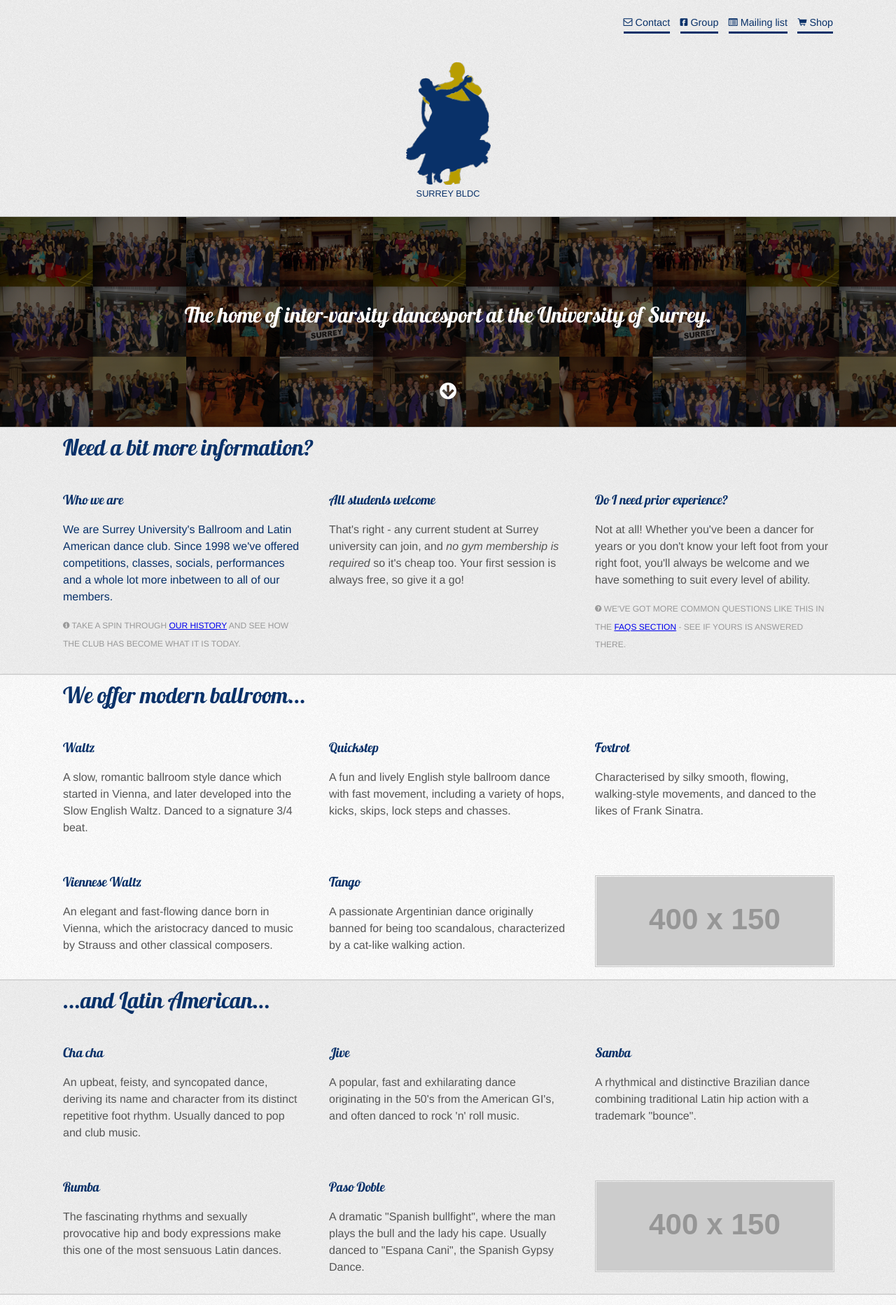
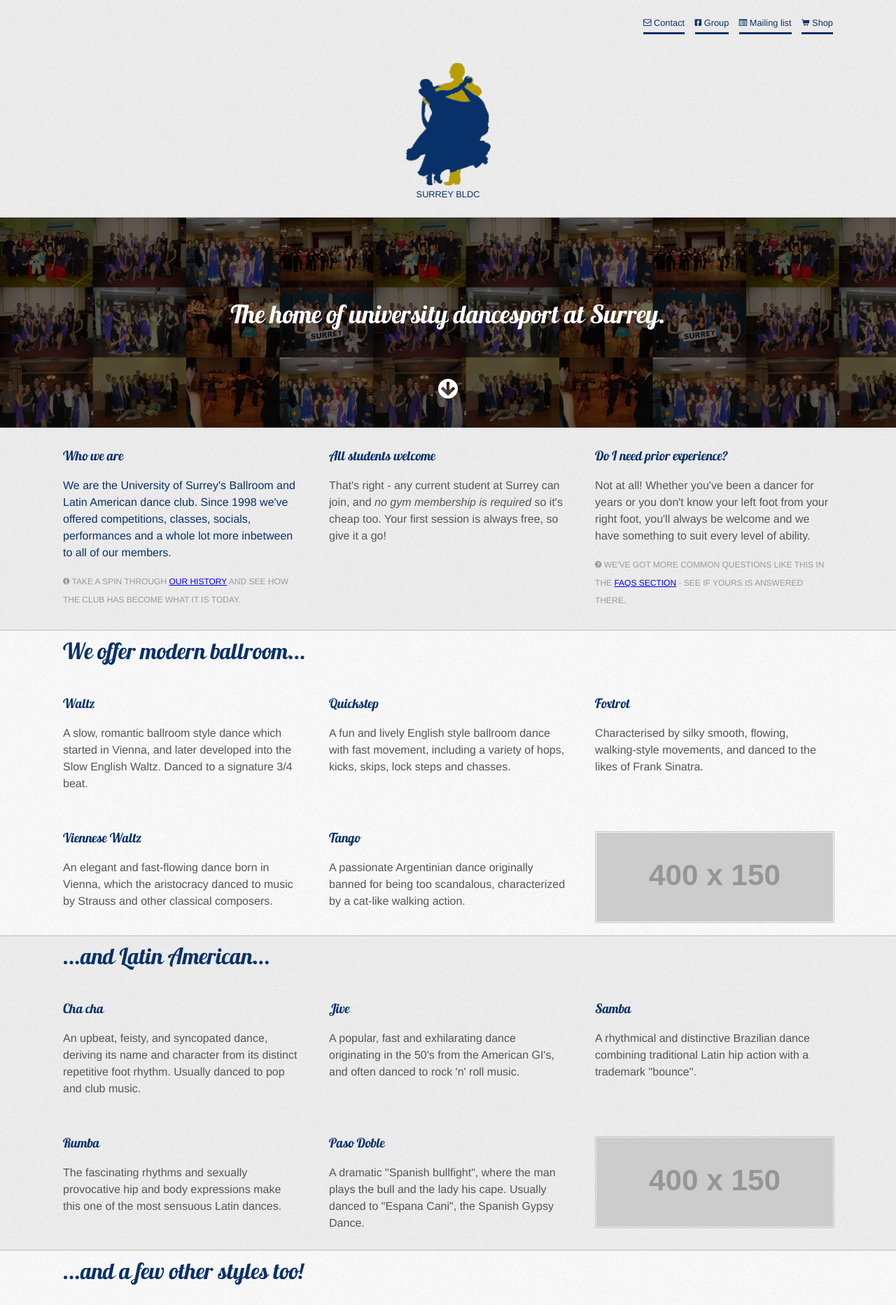
Before and after one commit to surreybldc/surreybldc.github.com, a Jekyll site: the page built from index.html, in a window 1280 px wide. Shown: the top 1865 px of the page at 70% size. Built offline with Jekyll 4.4.1, drawn with Linux system fonts in a browser that asks for light colours.

Commit message:
More succinct strapline

```diff
--- a/css/styles.css
+++ b/css/styles.css
@@ -69,7 +69,7 @@ header h1 {
 .strapline * {
   text-align: center;
   position: absolute;
-  font-size: 1.9em;
+  font-size: 2.25em;
   color: white;
   width: 100%;
   line-height: 1.2em;
@@ -133,7 +133,7 @@ nav {
 nav a {
   text-decoration: none;
   display: inline-block;
-  font-size: 0.9em;
+  font-size: 0.8em;
   margin-left: 10px;
   border-bottom: 3px solid #093169;
 }
--- a/index.html
+++ b/index.html
@@ -4,23 +4,20 @@ layout: default
 <div class="hero-unit">
 </div>
 <div class="strapline">
-  <h2>The home of inter-varsity dancesport at the University of Surrey.</h2>
+  <h2>The home of university dancesport at Surrey.</h2>
   <i class="icon-circle-arrow-down"></i>
 </div>
 <div class="spiel">
   <section>
-    <header>
-      <h2 class="row">Need a bit more information?</h2>
-    </header>
     <div class="row">
       <div class="fourcol attention">
         <h3>Who we are</h3>
-        <p>We are Surrey University's Ballroom and Latin American dance club. Since 1998 we've offered competitions, classes, socials, performances and a whole lot more inbetween to all of our members.</p>
+        <p>We are the University of Surrey's Ballroom and Latin American dance club. Since 1998 we've offered competitions, classes, socials, performances and a whole lot more inbetween to all of our members.</p>
         <small><i class="icon-info-sign"></i> Take a spin through <a href="/history.html" title="See the club's history">our history</a> and see how the club has become what it is today.</small>
       </div>
       <div class="fourcol">
         <h3>All students welcome</h3>
-        <p>That's right - any current student at Surrey university can join, and <em>no gym membership is required</em> so it's cheap too. Your first session is always free, so give it a go!</p>
+        <p>That's right - any current student at Surrey can join, and <em>no gym membership is required</em> so it's cheap too. Your first session is always free, so give it a go!</p>
       </div>
       <div class="fourcol last">
         <h3>Do I need prior experience?</h3>
@@ -128,10 +125,7 @@ layout: default
         </p>
       </div>
       <div class="fourcol last thumbnail">
-        <img src="http://placehold.it/400x300">
-        <p>
-          IVDC 2012
-        </p>
+        <iframe width="100%" height="300" src="http://www.youtube.com/embed/SQrUK7CKq80" frameborder="0" allowfullscreen></iframe>
       </div>
     </div>
     <div class="row">
```
Also changed, not shown: 2 other files.
